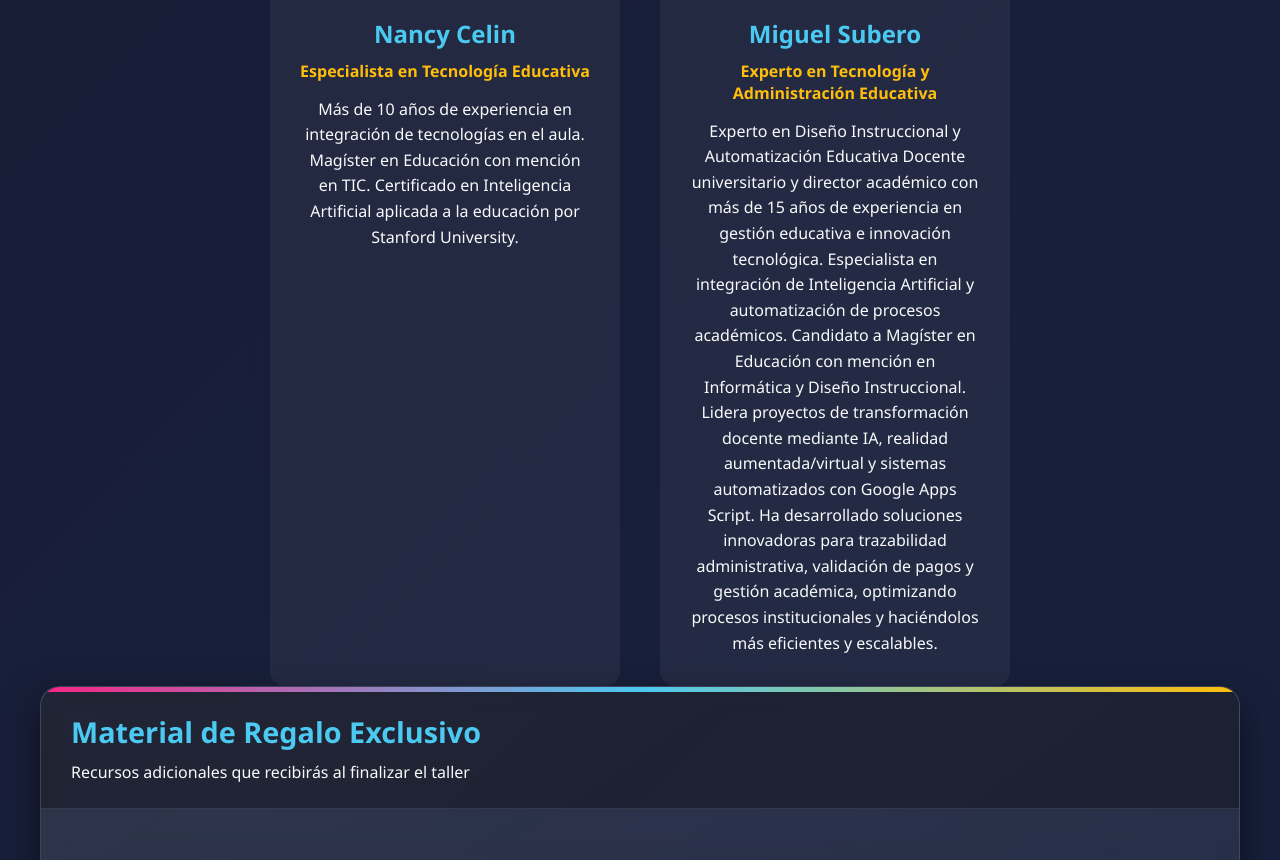
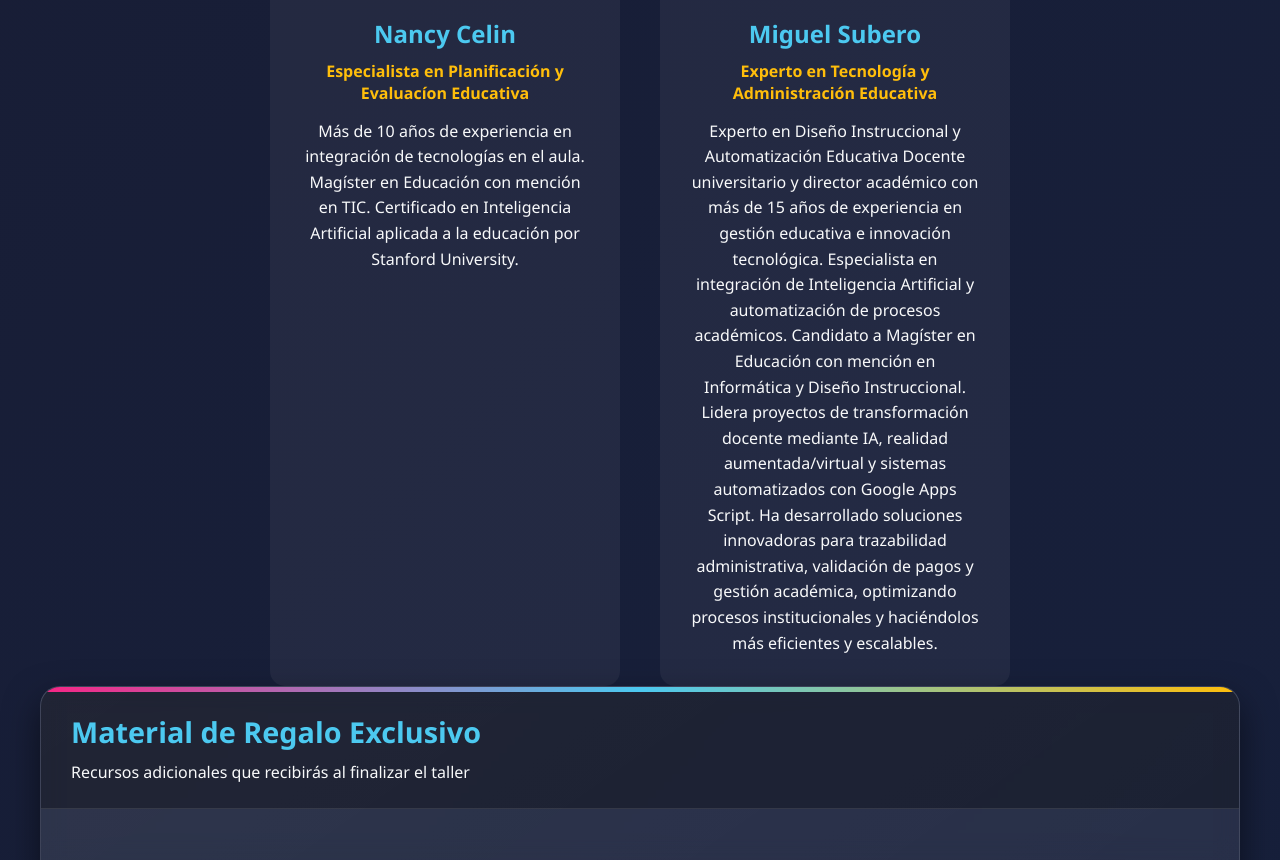
Before and after one commit to ncmsconsultoresIA/curso-IA-educativa, a plain HTML site: page index.html in a window 1280 px wide. Shown: the part 3857-4717 px from the top of the page. Drawn offline with Linux system fonts and the light colour scheme.

Commit message:
Update facilitator role for Nancy Celin

```diff
--- a/index.html
+++ b/index.html
@@ -200,7 +200,7 @@
             <img src="./assets/img/facilitadores/nancy-celin.jpg" alt="Nancy Celin" class="facilitator-photo">
         </div>
         <h3>Nancy Celin</h3>
-        <div class="facilitator-role">Especialista en Tecnología Educativa</div>
+        <div class="facilitator-role">Especialista en Planificación y Evaluacíon Educativa</div>
         <div class="facilitator-bio">
             <p>Más de 10 años de experiencia en integración de tecnologías en el aula. Magíster en Educación con mención en TIC. Certificado en Inteligencia Artificial aplicada a la educación por Stanford University.</p>
         </div>
```
